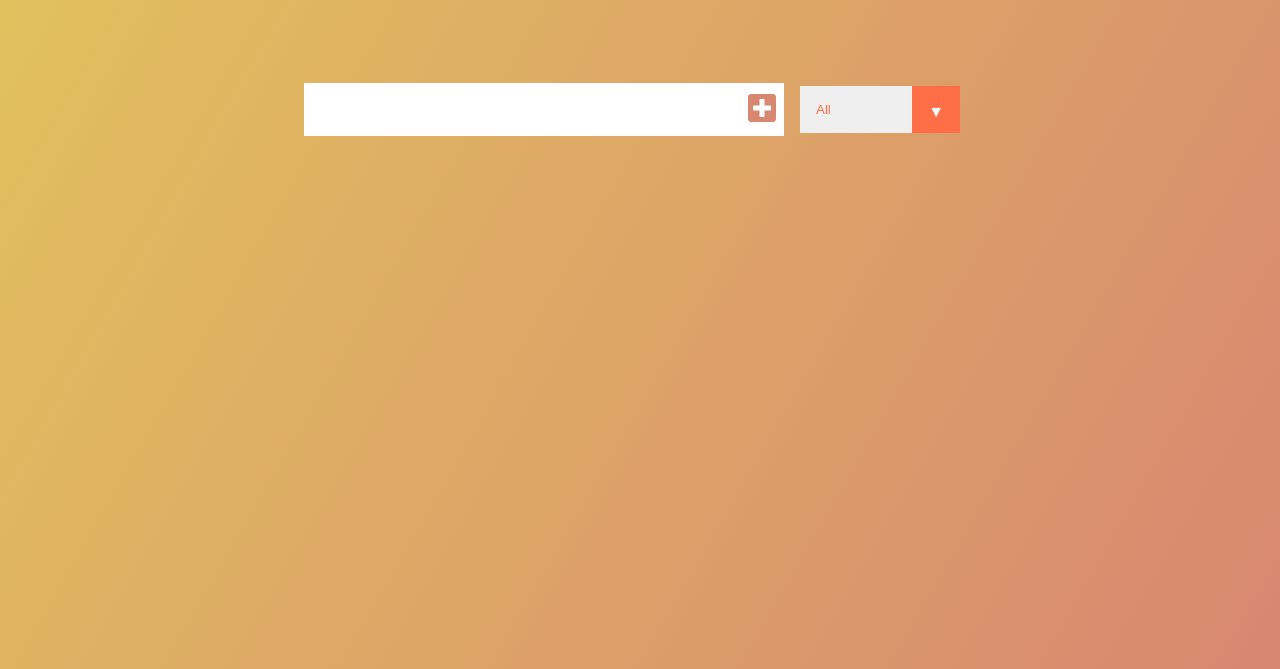
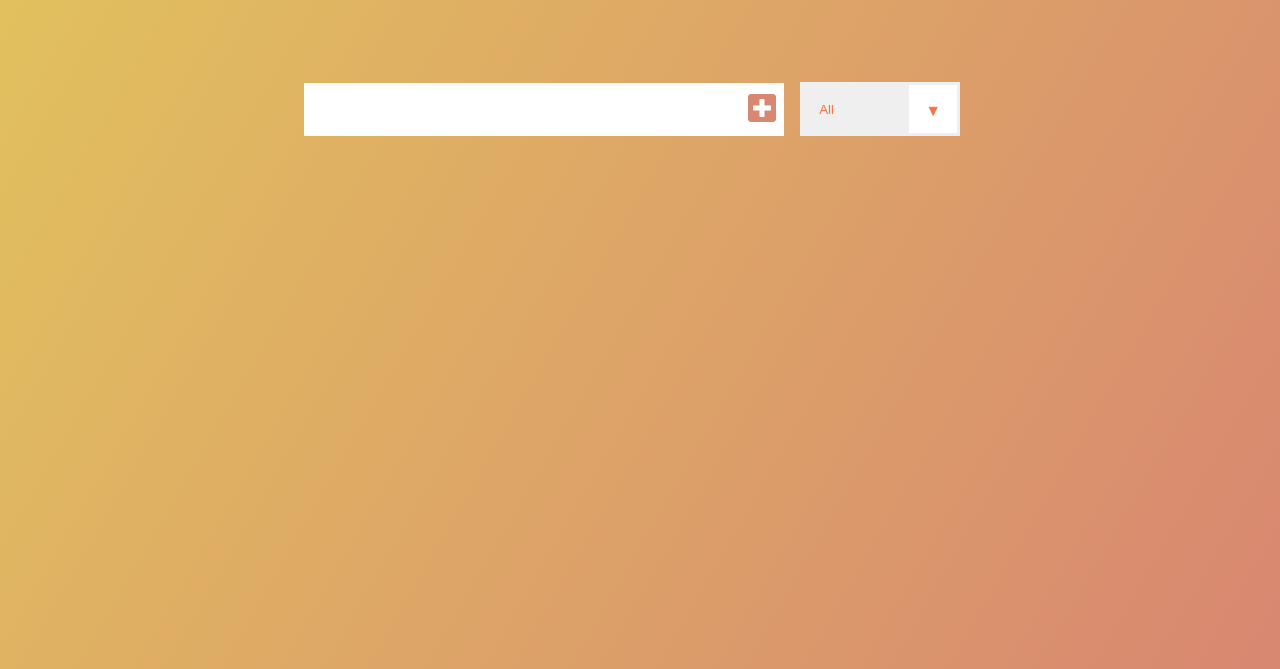
Before and after one commit to kevoh99/Todo-List-App, a website: page index.html in a window 1280 px wide. Shown: the part 131-800 px from the top of the page. Drawn offline with Linux system fonts and the light colour scheme.

Commit message:
Add focus state for form elements, invert colors for form select::after

```diff
--- a/style.css
+++ b/style.css
@@ -29,6 +29,14 @@ form button {
   font-size: 2rem;
   border: none;
   background: white;
+  transition: all 0.3s ease;
+}
+
+form input:focus,
+form button:focus,
+form select:focus {
+  outline: 2px solid rgb(73, 204, 73);
+  outline-offset: -3px;
 }
 
 form button {
@@ -107,8 +115,13 @@ select {
   -webkit-appearance: none;
   -moz-appearance: none;
   appearance: none;
+  -ms-appearance: none;
   border: none;
   outline: none;
+  color: #ff6f47;
+  width: 10rem;
+  cursor: pointer;
+  padding: 1.2rem;
 }
 
 /* The container div */
@@ -118,19 +131,14 @@ select {
   overflow: hidden;
 }
 
-select {
-  color: #ff6f47;
-  width: 10rem;
-  cursor: pointer;
-  padding: 1rem;
-}
-
 .select::after {
   content: "\25BC";
   position: absolute;
-  background: #ff6f47;
-  top: 0;
-  right: 0;
+  background: white;
+  color: #ff6f47;
+  top: 3px;
+  right: 3px;
+  bottom: 3px;
   padding: 1rem;
   pointer-events: none; /* You can now click through it */
   transition: all 0.3s ease;
```
